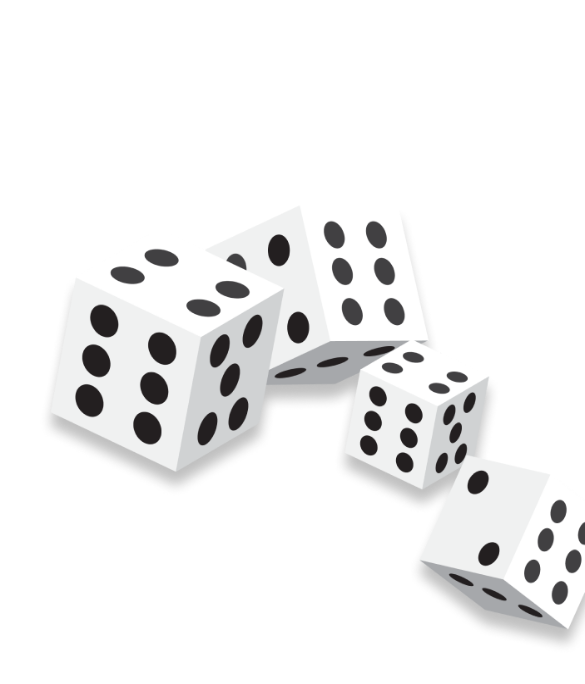
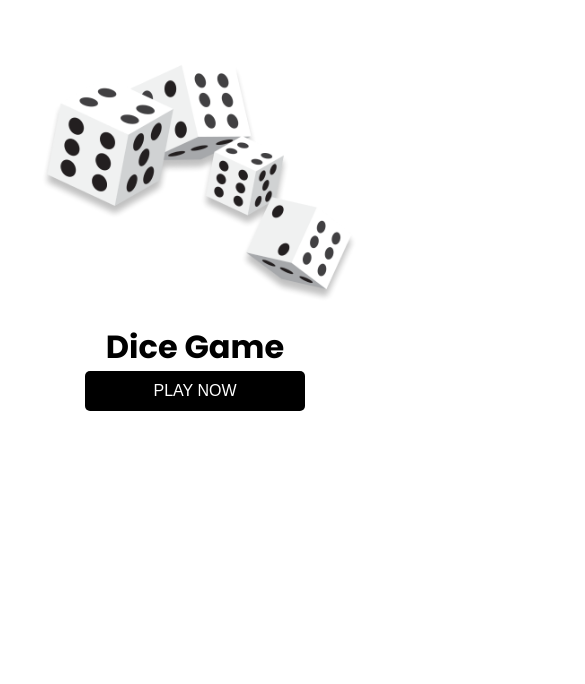
Before and after one commit to Ayush215mb/Dice_Game, a React (Vite) app: page / in a window 390 px wide. Shown: the top 684 px of the page, 585 px wide, since content can reach past the window. Built offline with nearby package versions, Linux system fonts and the light colour scheme.

Commit message:
made it responsive.

```diff
--- a/src/Components/StartGame.jsx
+++ b/src/Components/StartGame.jsx
@@ -33,9 +33,55 @@ const Container = styled.div`
       white-space: nowrap;
     }
   }
+
+    @media (max-width: 1024px) {
+    flex-direction: column;
+    justify-content: center;
+    height: auto;
+    padding: 20px;
+
+    .content {
+      h1 {
+        font-size: 72px;
+        text-align: center;
+      }
+    }
+  }
+
+  @media (max-width: 768px) {
+    .content {
+      h1 {
+        font-size: 48px;
+      }
+    }
+  }
+
+  @media (max-width: 480px) {
+    .content {
+      h1 {
+        font-size: 32px;
+      }
+    }
+  }
 `;
 
 const Image = styled.img`
   width: 649px;
   height: 522px;
+
+    @media (max-width: 1024px) {
+    width: 80%;
+    height: auto;
+    margin-top: 20px;
+  }
+
+  @media (max-width: 768px) {
+    width: 100%;
+    height: auto;
+  }
+
+  @media (max-width: 480px) {
+    width: 100%;
+    height: auto;
+  }
 `;
```
